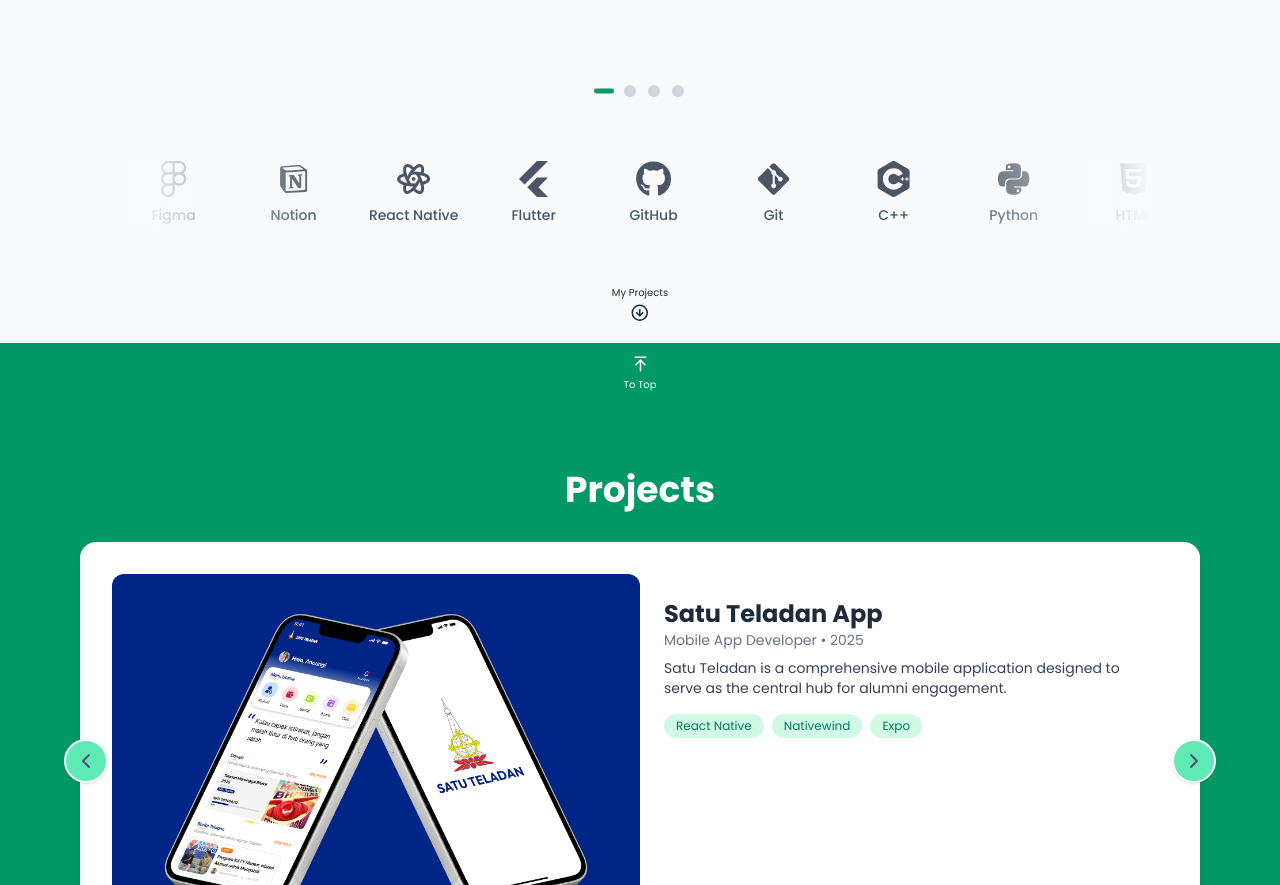
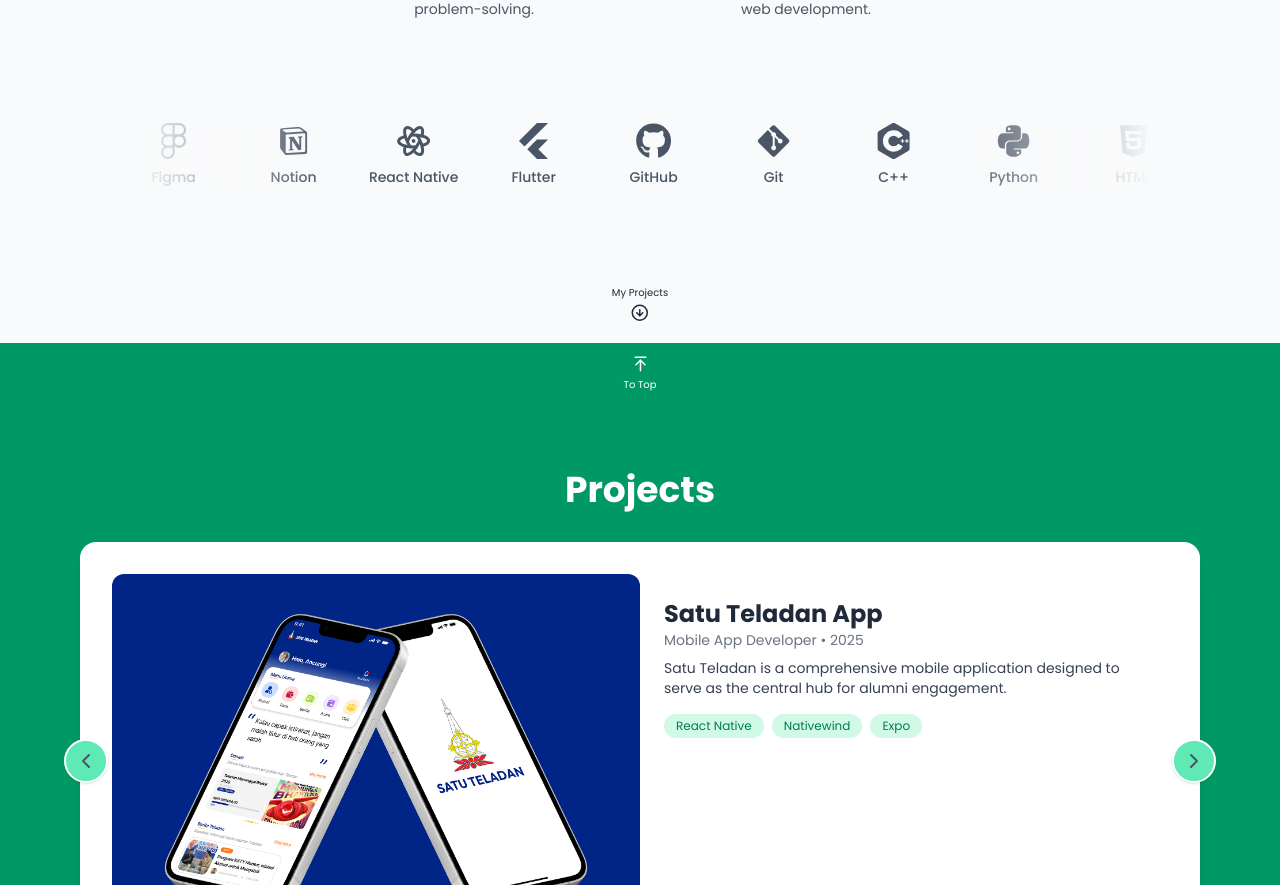
Before and after one commit to AncungAulia/portobaru, a React (Vite) app: page / in a window 1280 px wide. Shown: the part 2057-2942 px from the top of the page. Built offline with nearby package versions, Linux system fonts and the light colour scheme; a web font is replaced by a local one.

Commit message:
removed indicator from skills

```diff
--- a/src/pages/Skills.tsx
+++ b/src/pages/Skills.tsx
@@ -338,28 +338,7 @@ const Skills = () => {
           <ChevronRight size={24} className="text-white" />
         </button>
       </div>
-      {/* Dots Indicator */}
-      <div
-        className={`flex justify-center gap-3 transition-all duration-300 items-center ${
-          animate ? "animate-fade-in opacity-100" : "opacity-0"
-        }`}
-        style={{
-          animationDelay: "0.5s",
-          animationFillMode: "backwards",
-        }}
-      >
-        {skillCards.map((_, idx) => (
-          <button
-            key={idx}
-            onClick={() => setCurrentCard(idx)}
-            className={`rounded-full transition-all duration-300 ${
-              idx === currentCard
-                ? "bg-emerald-600 scale-125 w-4 h-1"
-                : "bg-gray-300 hover:bg-gray-400 w-3 h-3"
-            }`}
-          />
-        ))}
-      </div>
+
 
       {/* Marquee */}
       <Marquees animate={animate} />
```
Also changed, not shown: tailwind.config.js (added).
